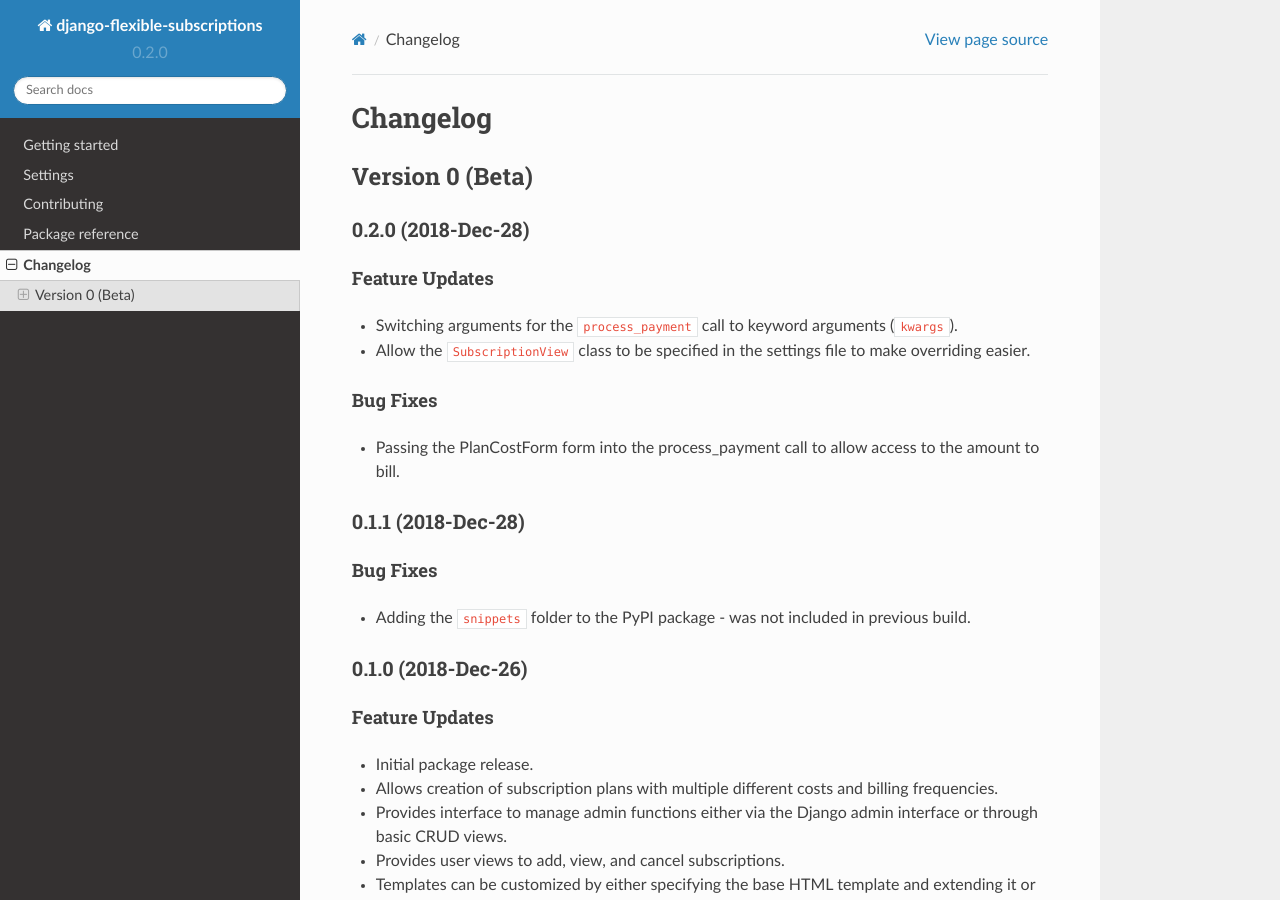
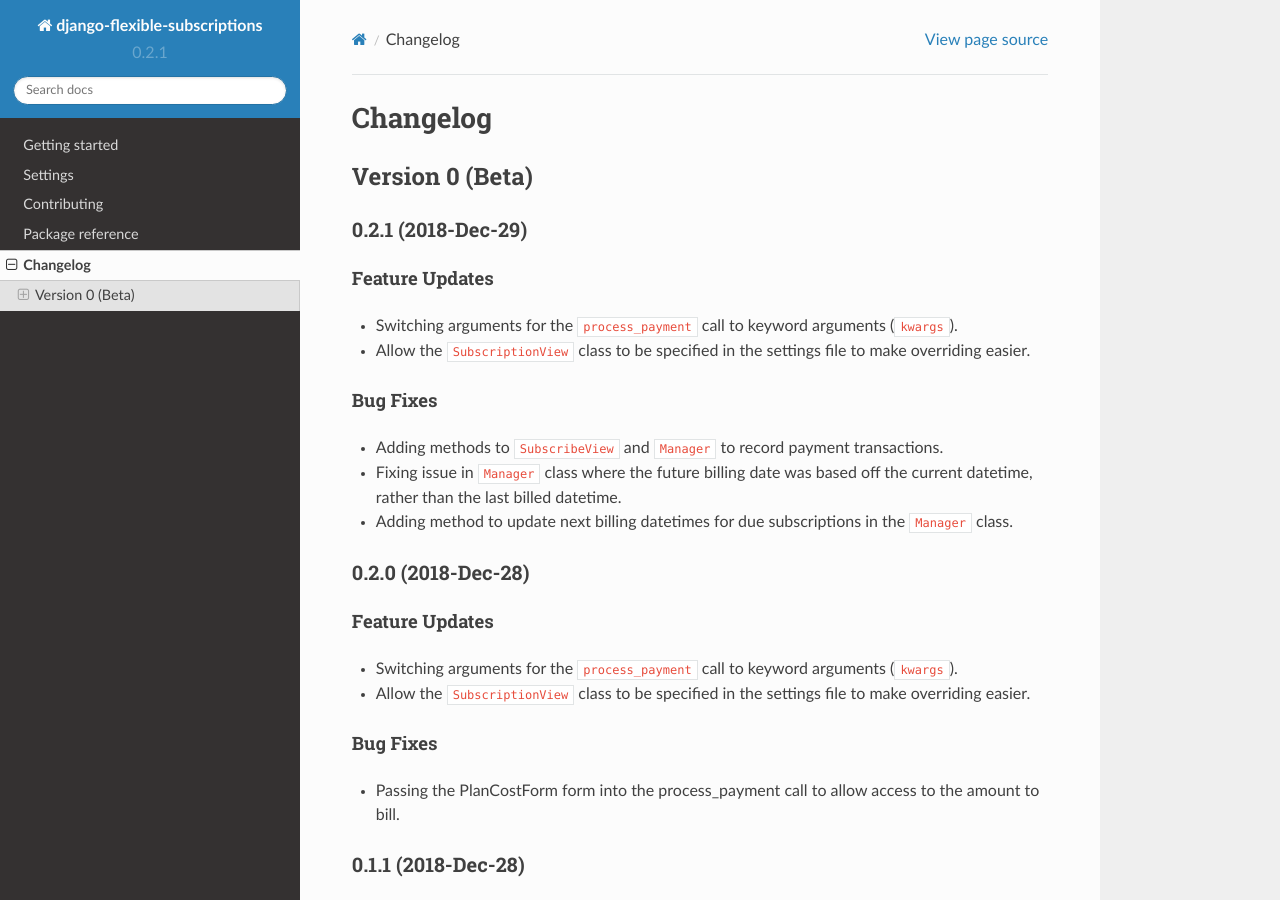
Before and after one commit to studybuffalo/django-flexible-subscriptions, a Sphinx documentation site: the page built from docs/changelog.rst, in a window 1280 px wide and 900 px high. Built offline with Sphinx 7.4.7 and the Read the Docs theme 2.0.0, drawn with Linux system fonts in a browser that asks for light colours; the version number is read from the project's files by our own code.

Commit message:
Updating version number and changelog

```diff
--- a/docs/changelog.rst
+++ b/docs/changelog.rst
@@ -5,6 +5,26 @@
 ----------------
 Version 0 (Beta)
 ----------------
+
+0.2.1 (2018-Dec-29)
+===================
+
+Feature Updates
+---------------
+* Switching arguments for the ``process_payment`` call to keyword
+  arguments (``kwargs``).
+* Allow the ``SubscriptionView`` class to be specified in the settings
+  file to make overriding easier.
+
+Bug Fixes
+---------
+
+* Adding methods to ``SubscribeView`` and ``Manager`` to record payment
+  transactions.
+* Fixing issue in ``Manager`` class where the future billing date was
+  based off the current datetime, rather than the last billed datetime.
+* Adding method to update next billing datetimes for due subscriptions
+  in the ``Manager`` class.
 
 0.2.0 (2018-Dec-28)
 ===================
--- a/subscriptions/__init__.py
+++ b/subscriptions/__init__.py
@@ -1,5 +1,5 @@
 # pylint: disable=missing-docstring, invalid-name
-__version__ = '0.2.0'
+__version__ = '0.2.1'
 
 # Provide DepreciationWarning for older Django versions
 import warnings
```
